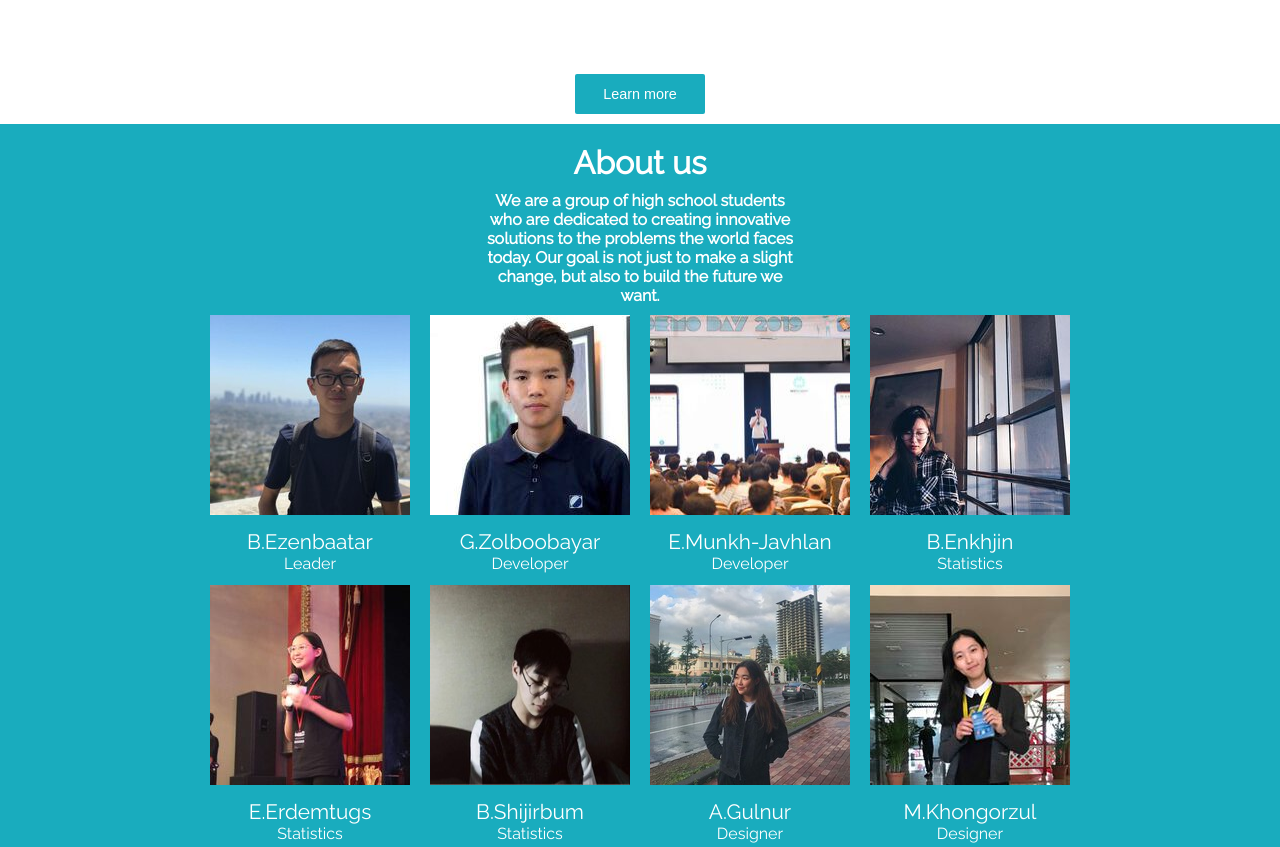
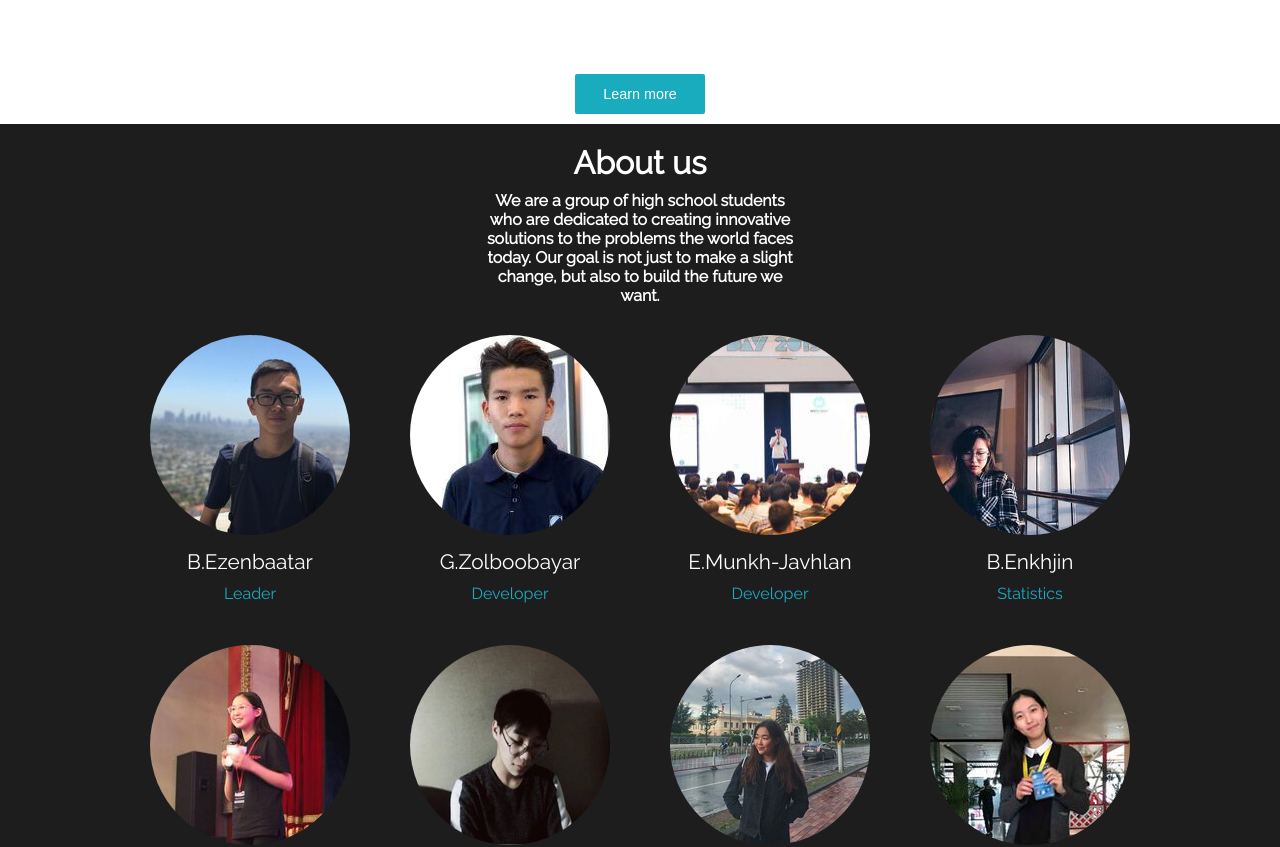
Before and after one commit to Javkhaa00/GYEC, a Next.js app: page / in a window 1280 px wide. Shown: the part 1222-2069 px from the top of the page. Built offline with nearby package versions, Linux system fonts and the light colour scheme.

Commit message:
feat: Change layout of team members list

```diff
--- a/src/slides/About/TeamMember.tsx
+++ b/src/slides/About/TeamMember.tsx
@@ -12,20 +12,15 @@ type TeamMemberData = {
 };
 
 const Container = styled.div`
-  margin: 10px;
   width: 200px;
-  height: 200px;
-  @media (hover: hover) {
-    position: relative;
-  }
-  @media (hover: none) {
-    height: 250px;
-  }
+  height: 250px;
+  margin: 30px;
 `;
 
 const MemberPicture = styled.img`
   width: 200px;
   height: 200px;
+  border-radius: 50%;
 `;
 const MemberDescription = styled.div`
   display: flex;
@@ -33,26 +28,9 @@ const MemberDescription = styled.div`
   flex-direction: column;
   justify-content: center;
 
-  @media (hover: hover) {
-    position: absolute;
-    top: 0;
-    left: 0;
-
-    width: 100%;
-    height: 100%;
-
-    opacity: 0;
-    transition: 0.3s ease-in-out opacity;
-    background-color: rgba(0, 0, 0, 0.6);
-
-    :hover {
-      opacity: 1;
-      display: flex;
-    }
-  }
-
-  @media (hover: none) {
-    flex-direction: column-reverse;
+  > p {
+    margin-top: 10px;
+    color: var(--primary-color);
   }
 `;
 
@@ -80,8 +58,8 @@ const TeamMember: React.FC<{ data: TeamMemberData }> = ({ data }) => {
         />
       )}
       <MemberDescription>
+        <Name>{data.name}</Name>
         <p>{data.description}</p>
-        <Name>{data.name}</Name>
       </MemberDescription>
     </Container>
   );
--- a/src/slides/About/index.tsx
+++ b/src/slides/About/index.tsx
@@ -8,12 +8,11 @@ import TeamMember from './TeamMember';
 
 const Container = styled(Slide)`
   color: white;
-  background-color: var(--primary-color);
+  background-color: var(--dark-color);
 `;
 
 const MemberList = styled.div`
   display: flex;
-  max-width: 900px;
   flex-flow: row wrap;
   justify-content: center;
 `;
```
